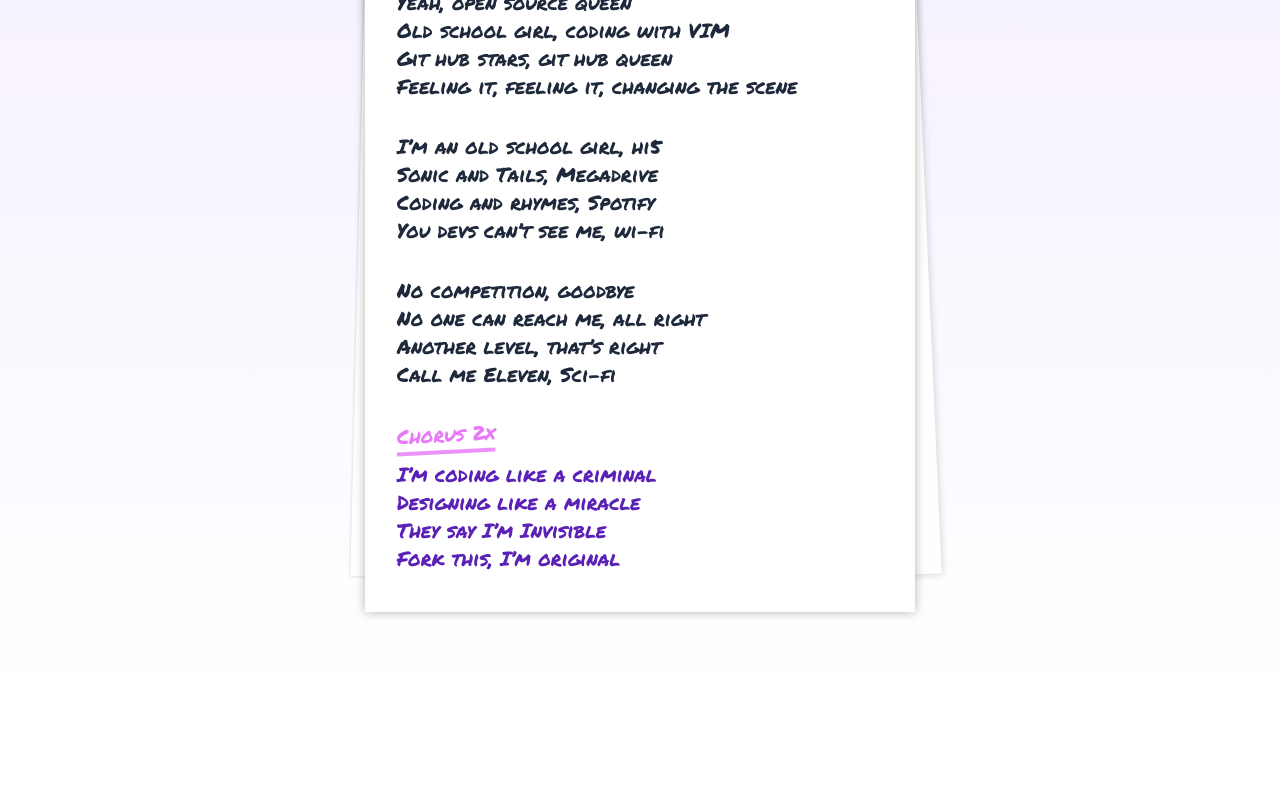
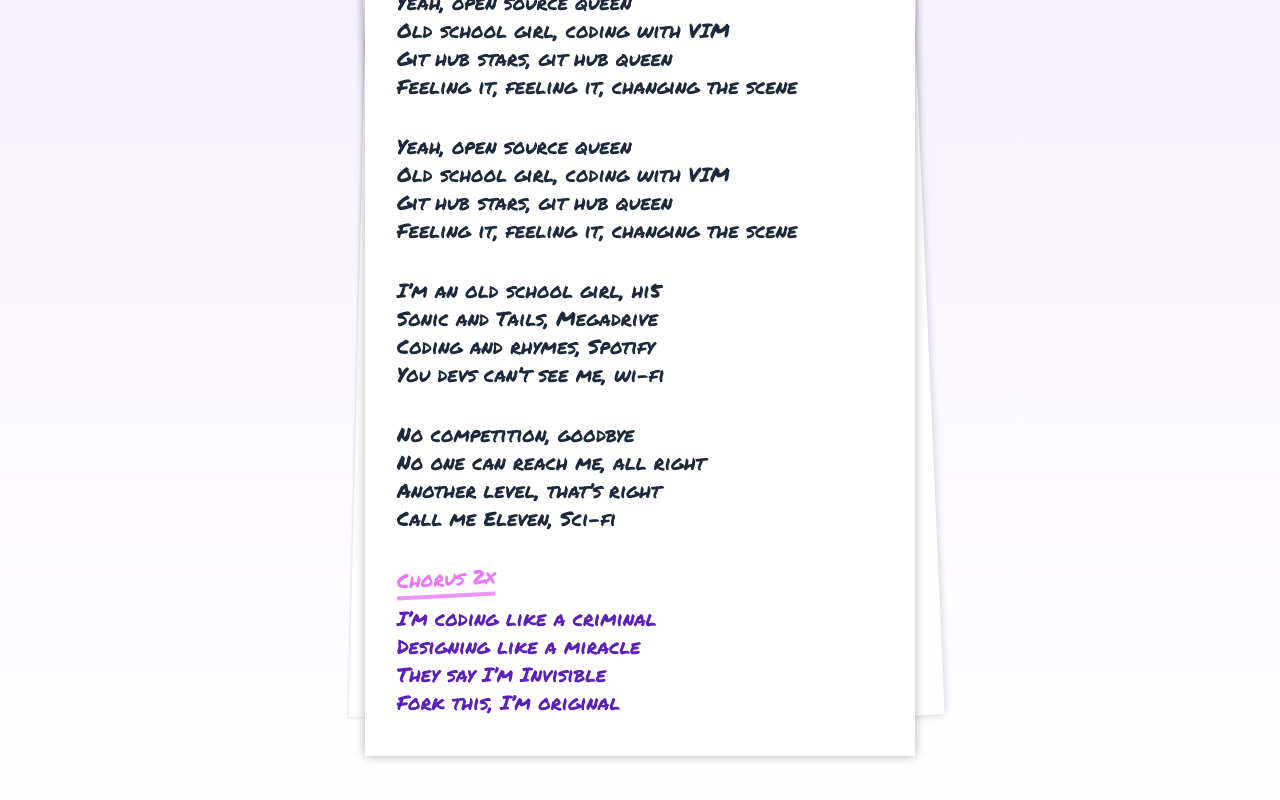
Before and after one commit to miukimiu/penpot-fork-this, a React (Create React App) app: page / in a window 1280 px wide. Shown: the part 1412-2212 px from the top of the page. Before the commit the page ends 2120 px from the top, so only its background shows below. Built offline with nearby package versions, Linux system fonts and the light colour scheme.

Commit message:
Fixing lyrics

```diff
--- a/src/components/lyrics.js
+++ b/src/components/lyrics.js
@@ -61,6 +61,16 @@
         </p>
 
         <p>
+          Yeah, open source queen
+          <br />
+          Old school girl, coding with VIM
+          <br />
+          Git hub stars, git hub queen
+          <br />
+          Feeling it, feeling it, changing the scene
+        </p>
+
+        <p>
           I’m an old school girl, hi5
           <br />
           Sonic and Tails, Megadrive
```
